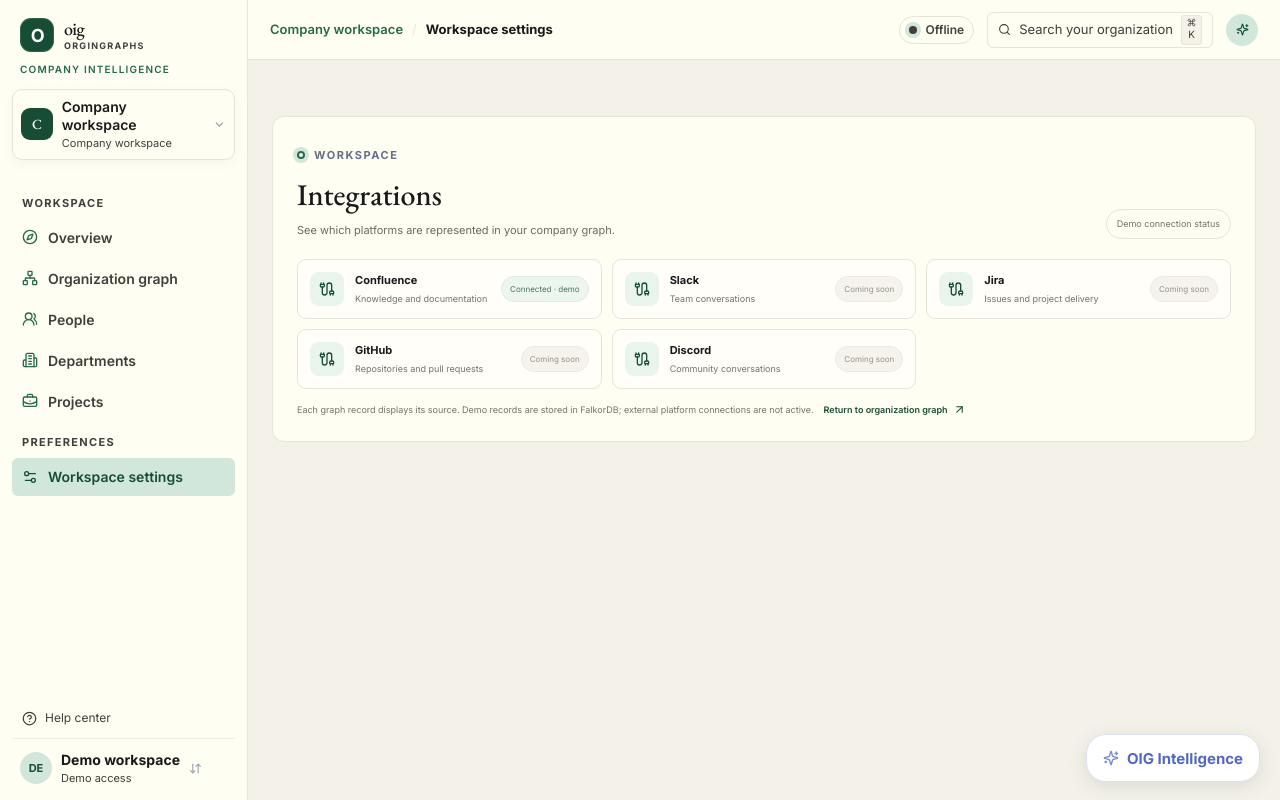
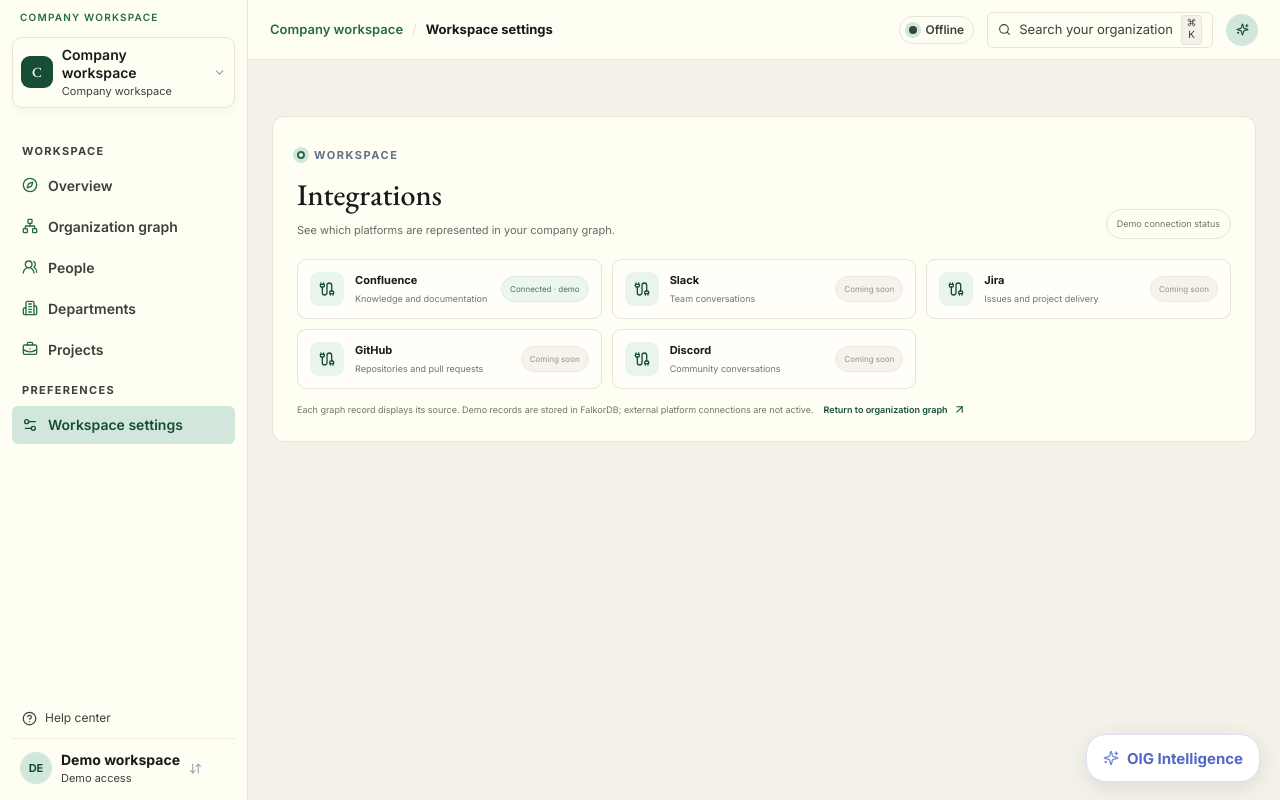
Before and after one commit to Garima040106/OrgInGraphs, a Next.js app in the folder frontend/: page /settings in a window 1280 px wide. Built offline with nearby package versions, Linux system fonts and the light colour scheme; no server answers.

Commit message:
removed oig logo from dashboard

```diff
--- a/frontend/components/layout/AppShell.tsx
+++ b/frontend/components/layout/AppShell.tsx
@@ -76,8 +76,7 @@
   return (
     <div className="app-shell">
       <aside className="sidebar">
-        <Brand href="/dashboard" />
-        <div className="sidebar-kicker">Company intelligence</div>
+        <div className="sidebar-kicker">{company}</div>
         <button className="workspace-switch" type="button" aria-label={`${company} workspace`}>
           <span className="workspace-mark">{company.slice(0, 1).toUpperCase()}</span>
           <span><b>{company}</b><small>Company workspace</small></span><ChevronDown size={13} />
```
